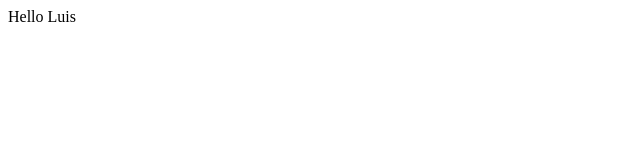
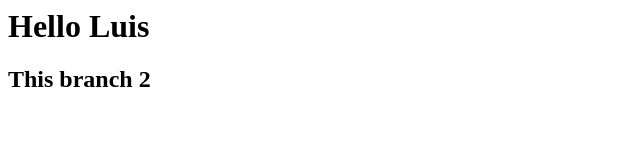
Before and after one commit to 7strel/test, a plain HTML site: page index.html in a window 1280 px wide. Shown: the whole page, without its empty margins (0-640 px from the left). Drawn offline with Linux system fonts and the light colour scheme.

Commit message:
html tags add

```diff
--- a/index.html
+++ b/index.html
@@ -1 +1,2 @@
-Hello Luis
+<h1>Hello Luis</h1>
+<h2>This branch 2</h2>
```
